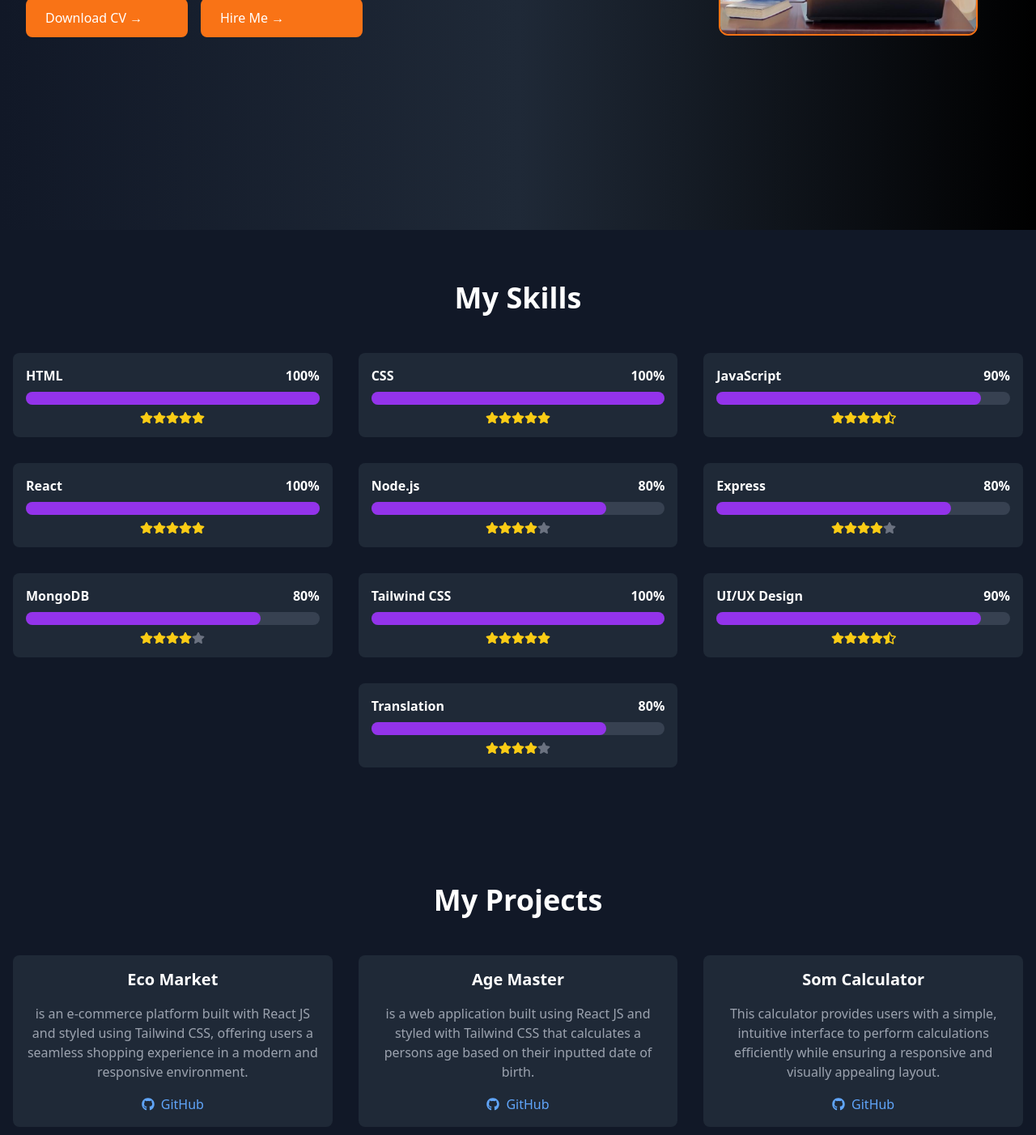
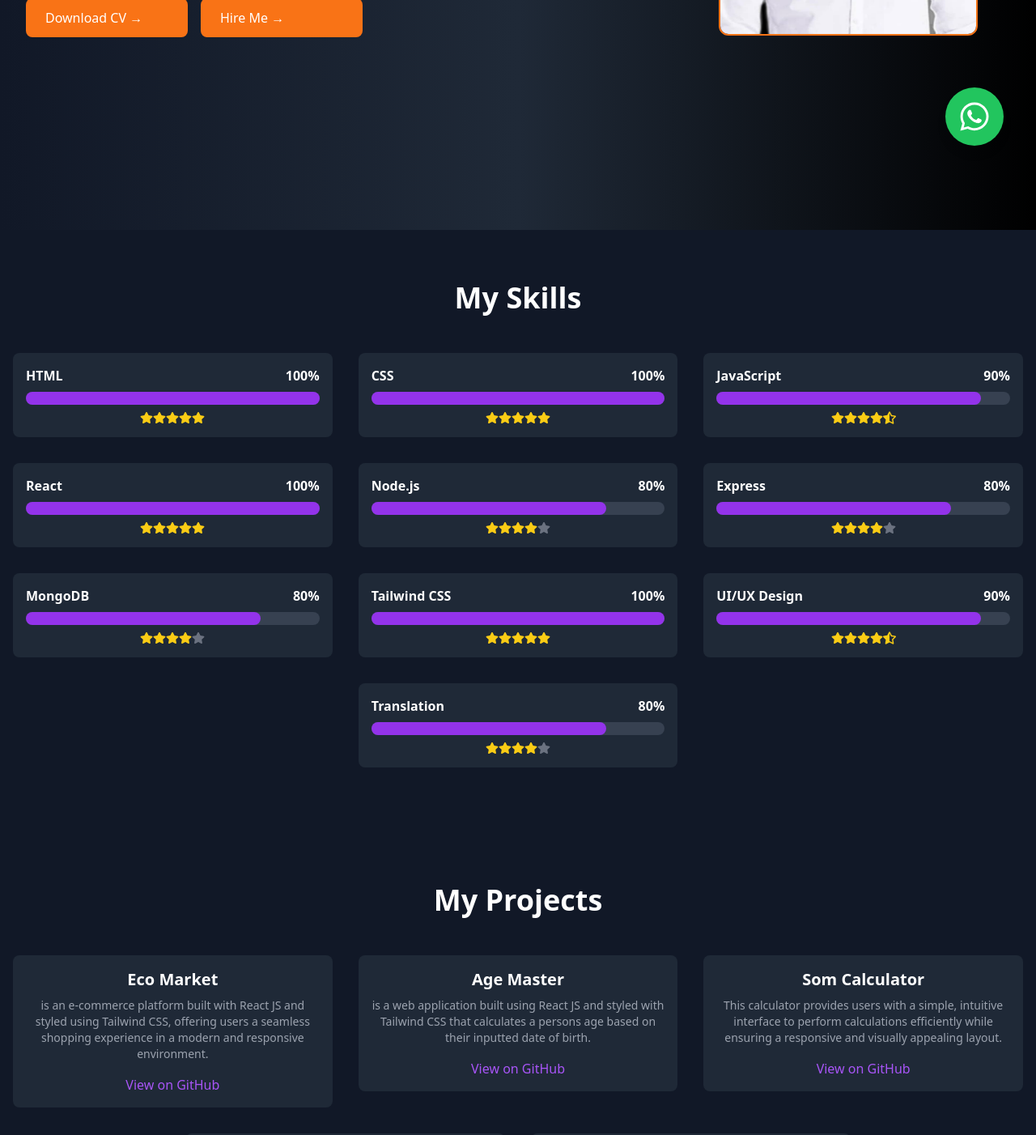
Before and after one commit to engabdullah-2024/PORTFOLIO, a React (Vite) app: page / in a window 1280 px wide. Shown: the part 580-1982 px from the top of the page at 81% size. Built offline with nearby package versions, Linux system fonts and the light colour scheme.

Commit message:
Updated Now

```diff
--- a/src/pages/About.jsx
+++ b/src/pages/About.jsx
@@ -2,7 +2,7 @@
 import React from 'react';
 import Header from '../components/Header';
 import Footer from '../components/Footer';
-import iltire from '../images/iltire.jpg';
+import me from '../images/me.jpg';
 import { Link } from 'react-router-dom';
 
 
@@ -40,7 +40,7 @@ const About = () => {
         <div className="flex justify-center lg:justify-end animate-slideInRight">
         <img
   className="w-80 h-80 max-w-full transition-transform transform hover:scale-105 hover:rotate-3 hover:shadow-lg duration-300 rounded-full border-2 border-orange-500"
-  src={iltire}
+  src={me}
   alt="Illustration"
 />
 
--- a/src/pages/Portfolio.jsx
+++ b/src/pages/Portfolio.jsx
@@ -1,7 +1,7 @@
 import React, { useEffect, useState } from 'react';
-import iltire from '../images/iltire.jpg';
+import me from '../images/me.jpg';
 import Header from '../components/Header';
-import { FaStar, FaStarHalfAlt, FaGithub } from 'react-icons/fa'; // Removed FaExternalLinkAlt import
+import { FaStar, FaStarHalfAlt, FaGithub, FaWhatsapp } from 'react-icons/fa'; // Import FaWhatsapp
 import Footer from '../components/Footer';
 
 const Portfolio = () => {
@@ -22,8 +22,8 @@ const Portfolio = () => {
   // Project data
   const projects = [
     {
-      title: ' Eco Market',
-      description: ' is an e-commerce platform built with React JS and styled using Tailwind CSS, offering users a seamless shopping experience in a modern and responsive environment.',
+      title: 'Eco Market',
+      description: 'is an e-commerce platform built with React JS and styled using Tailwind CSS, offering users a seamless shopping experience in a modern and responsive environment.',
       github: 'https://eco-market-psi.vercel.app/',
     },
     {
@@ -33,8 +33,18 @@ const Portfolio = () => {
     },
     {
       title: 'Som Calculator',
-      description: ' This calculator provides users with a simple, intuitive interface to perform calculations efficiently while ensuring a responsive and visually appealing layout.',
+      description: 'This calculator provides users with a simple, intuitive interface to perform calculations efficiently while ensuring a responsive and visually appealing layout.',
       github: 'https://calculator-app-chi-vert.vercel.app/',
+    },
+    {
+      title: 'Weather App',
+      description: 'I built a weather app on react js.',
+      github: 'https://weather-app-six-theta-79.vercel.app//',
+    },
+    {
+      title: 'BMI Calculaor',
+      description: 'BMI Calculator that calculates the body.',
+      github: 'https://engabdullah-2024.github.io/BMI-Calculator/',
     }
   ];
 
@@ -91,8 +101,12 @@ const Portfolio = () => {
     return stars;
   };
 
-  const handleImageClick = () => {
-    setIsTextVisible(!isTextVisible); // Toggle text visibility on image click
+  const handleMouseEnter = () => {
+    setIsTextVisible(true); // Show text when mouse enters
+  };
+
+  const handleMouseLeave = () => {
+    setIsTextVisible(false); // Hide text when mouse leaves
   };
 
   return (
@@ -135,17 +149,21 @@ const Portfolio = () => {
           <div className="flex justify-center lg:justify-end mr-10 animate-slideInRight">
             <div
               className="relative"
-              onClick={handleImageClick} // Added click handler
+              onMouseEnter={handleMouseEnter} // Trigger text visibility on mouse enter
+              onMouseLeave={handleMouseLeave} // Trigger text disappearance on mouse leave
             >
               <img
                 className="w-80 h-80 max-w-full rounded-[12px] border-2 border-orange-500"
-                src={iltire}
+                src={me}
                 alt="Illustration"
+
               />
               {/* Conditionally render the blue div with text */}
               {isTextVisible && (
                 <div className="absolute inset-0 flex items-center justify-center bg-orange-500 rounded-[12px] text-white text-xl">
-                  Fullstack Dev
+                <h1>  Fullstack Dev</h1>
+                /
+                    <h1>  Designer</h1>
                 </div>
               )}
             </div>
@@ -192,18 +210,16 @@ const Portfolio = () => {
                 className="w-full sm:w-1/2 lg:w-1/3 p-4 transition-transform transform hover:scale-105 duration-300"
               >
                 <div className="bg-gray-800 p-4 rounded-lg">
-                  <h3 className="text-xl font-semibold text-white mb-4">{project.title}</h3>
-                  <p className="text-gray-400 mb-4">{project.description}</p>
-                  <div className="flex justify-center mt-4">
+                  <h3 className="text-xl font-semibold text-white mb-2">{project.title}</h3>
+                  <p className="text-gray-400 text-sm mb-4">{project.description}</p>
                   <a
                     href={project.github}
                     target="_blank"
                     rel="noopener noreferrer"
-                      className="text-blue-400 flex items-center space-x-2"
+                    className="text-purple-500 hover:underline"
                   >
-                      <FaGithub /> <span>GitHub</span>
+                    View on GitHub
                   </a>
-                  </div>
                 </div>
               </div>
             ))}
@@ -211,6 +227,16 @@ const Portfolio = () => {
         </div>
       </div>
 
+      {/* WhatsApp Floating Icon */}
+      <a
+        href="https://wa.me/252613169435"
+        target="_blank"
+        rel="noopener noreferrer"
+        className="fixed bottom-10 right-10 bg-green-500 text-white p-4 rounded-full shadow-lg hover:bg-green-600"
+      >
+        <FaWhatsapp size={40} />
+      </a>
+
       <Footer />
     </div>
   );
```
Also changed, not shown: src/images/me.jpg (added). Lines whose indentation alone changed are shown as unchanged.
